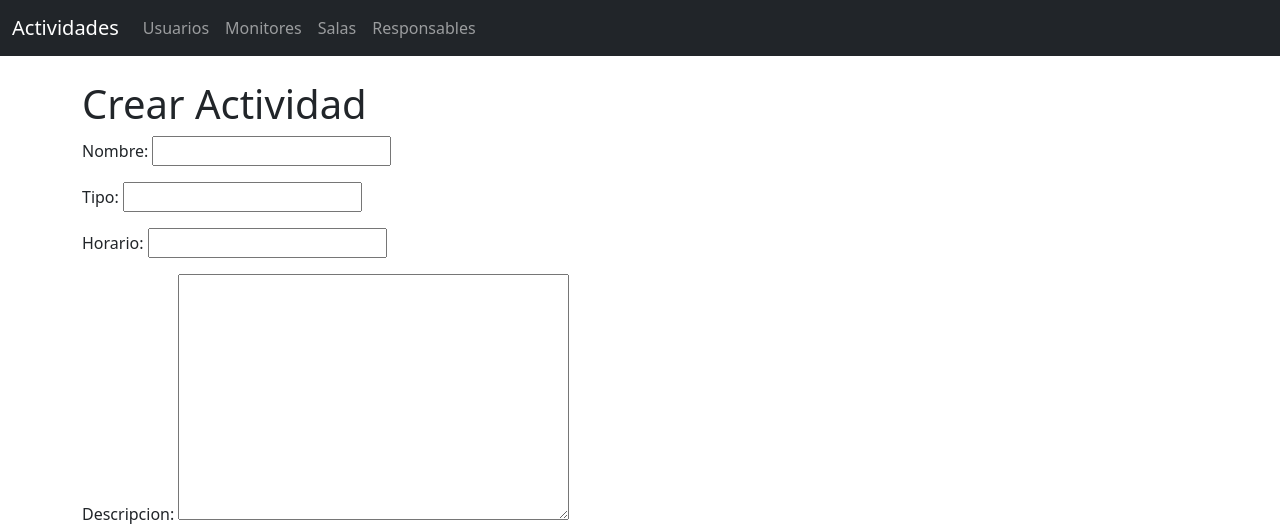
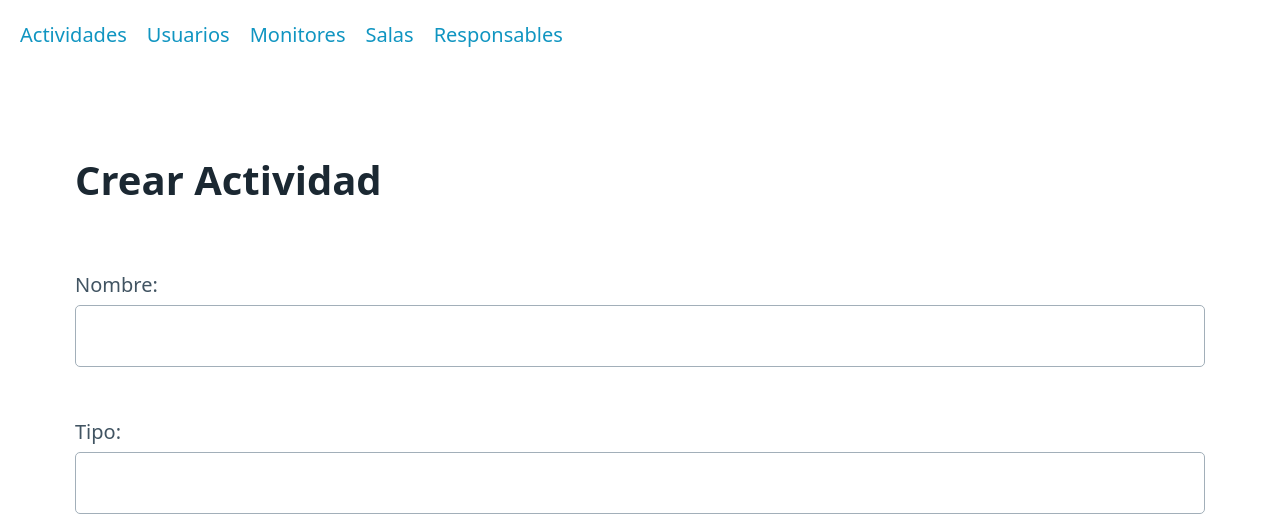
Before and after one commit to 1dardo1/centro_cultural, a Django app: page /actividades/nueva/ in a window 1280 px wide. Shown: the top 524 px of the page. Run offline with Django 4.2, Linux system fonts and the light colour scheme; data comes from the database, SQL or seed files in the repository; data that the repository does not hold is empty.

Commit message:
Implementa nueva funcionalidad

```diff
--- a/actividades/templates/base.html
+++ b/actividades/templates/base.html
@@ -3,17 +3,16 @@
 <head>
     <meta charset="UTF-8">
     <title>{% block title %}Gestión de Actividades{% endblock %}</title>
-    <link rel="stylesheet" href="https://cdn.jsdelivr.net/npm/bootstrap@5.3.0/dist/css/bootstrap.min.css">
+    <link rel="stylesheet" href="https://cdn.jsdelivr.net/npm/@picocss/pico@1.5.10/css/pico.min.css">
 </head>
 <body>
     <nav class="navbar navbar-expand-lg navbar-dark bg-dark mb-4">
         <div class="container-fluid">
-            <a class="navbar-brand" href="{% url 'lista_actividades' %}">Actividades</a>
-            <button class="navbar-toggler" type="button" data-bs-toggle="collapse" data-bs-target="#navbarNav">
-                <span class="navbar-toggler-icon"></span>
-            </button>
             <div class="collapse navbar-collapse" id="navbarNav">
                 <ul class="navbar-nav">
+                    <li class="nav-item">
+                        <a class="nav-link" href="{% url 'lista_actividades' %}">Actividades</a>
+                    </li>
                     <li class="nav-item">
                         <a class="nav-link" href="{% url 'lista_usuarios' %}">Usuarios</a>
                     </li>
```
Also changed, not shown: 1 other file.
